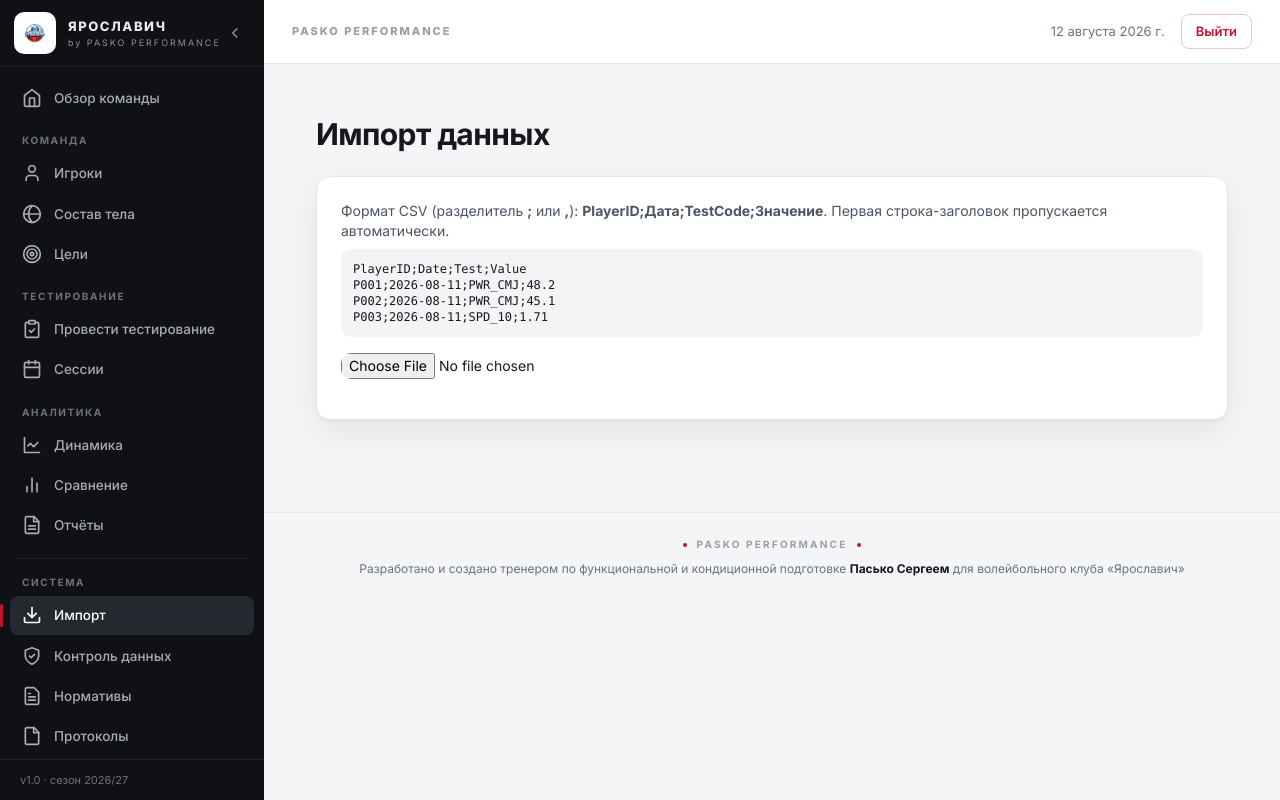
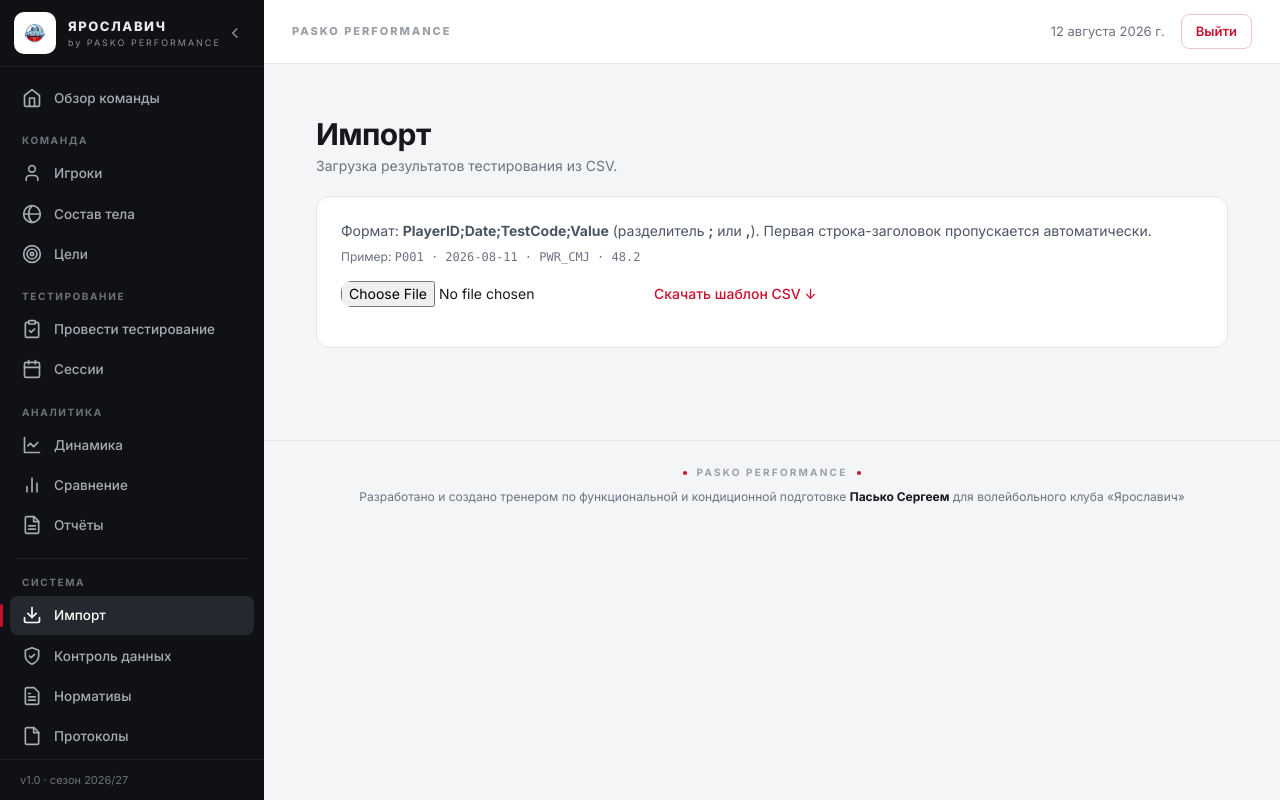
Before and after one commit to PaskoS55/YAROSLAVICH_PERFORMANCE, a Next.js app in the folder apps/web/: page /import in a window 1280 px wide. Built offline with nearby package versions, Linux system fonts and the light colour scheme.

Commit message:
import: template download, preserve malformed rows, color-coded results, overflow-x-auto

```diff
--- /dev/null
+++ b/apps/web/app/api/import-template/route.ts
@@ -0,0 +1,13 @@
+export async function GET() {
+  const template = `PlayerID;Date;TestCode;Value
+P001;2026-08-11;PWR_CMJ;48.2
+P002;2026-08-11;PWR_CMJ;45.1
+P003;2026-08-11;SPD_10;1.71`;
+
+  return new Response(template, {
+    headers: {
+      'Content-Type': 'text/csv; charset=utf-8',
+      'Content-Disposition': 'attachment; filename="import-template.csv"',
+    },
+  });
+}
--- a/apps/web/app/import/import-form.tsx
+++ b/apps/web/app/import/import-form.tsx
@@ -9,7 +9,7 @@ export default function ImportForm() {
   const [rows, setRows] = useState<Parsed[]>([]);
   const [fileName, setFileName] = useState('');
   const [busy, setBusy] = useState(false);
-  const [result, setResult] = useState('');
+  const [result, setResult] = useState<{ ok: number; errors: string[] } | null>(null);
 
   function parse(text: string): Parsed[] {
     const lines = text.split(/\r?\n/).filter((l) => l.trim() !== '');
@@ -18,9 +18,21 @@ export default function ImportForm() {
     const parsed: Parsed[] = [];
     lines.forEach((line, idx) => {
       const cells = line.split(delim).map((c) => c.trim());
-      if (cells.length < 4) return;
+      if (cells.length < 4) {
+        parsed.push({
+          line: idx + 1,
+          playerCode: cells[0] || '',
+          date: cells[1] || '',
+          testCode: cells[2] || '',
+          value: 0,
+          valid: false,
+          problem: 'Недостаточно колонок: ожидается 4',
+        });
+        return;
+      }
       const [playerCode, date, testCode, valueStr] = cells;
       const value = Number(valueStr.replace(',', '.'));
+      // Пропускаем заголовок (первая строка, если значение не число)
       if (idx === 0 && Number.isNaN(value)) return;
       const problems: string[] = [];
       if (!/^\d{4}-\d{2}-\d{2}$/.test(date))
@@ -46,7 +58,7 @@ export default function ImportForm() {
     const reader = new FileReader();
     reader.onload = () => {
       setRows(parse(String(reader.result ?? '')));
-      setResult('');
+      setResult(null);
     };
     reader.readAsText(f, 'utf-8');
   }
@@ -63,27 +75,43 @@ export default function ImportForm() {
         value,
       }))
     );
-    setResult(
-      `Импортировано: ${res.ok}. Ошибок: ${res.errors.length}` +
-        (res.errors.length ? ' — ' + res.errors.slice(0, 5).join(' | ') : '')
-    );
+    setResult(res);
     setBusy(false);
   }
 
   const validCount = rows.filter((r) => r.valid).length;
 
+  const resultColor = result
+    ? result.ok === 0
+      ? 'bg-red-50 text-red-800 border-red-200'
+      : result.errors.length > 0
+        ? 'bg-amber-50 text-amber-800 border-amber-200'
+        : 'bg-green-50 text-green-800 border-green-200'
+    : '';
+
   return (
     <div>
-      <input type="file" accept=".csv,.txt" onChange={onFile} className="mb-4 text-sm" />
+      <div className="mb-4 flex flex-wrap items-center gap-3">
+        <input type="file" accept=".csv,.txt" onChange={onFile} className="text-sm" />
+        <a
+          href="/api/import-template"
+          className="text-sm font-medium hover:underline"
+          style={{ color: 'var(--red)' }}
+        >
+          Скачать шаблон CSV ↓
+        </a>
+      </div>
       {fileName && (
-        <div className="mb-4 text-sm text-gray-600">
-          Файл: <b>{fileName}</b> · строк: {rows.length} · готово к импорту:{' '}
-          <b className={validCount ? 'text-green-700' : 'text-red-700'}>{validCount}</b>
+        <div className="mb-4 rounded-lg border border-gray-200 bg-gray-50 p-3 text-sm text-gray-600">
+          Файл: <b>{fileName}</b> · строк: {rows.length} · формат корректен:{' '}
+          <b className={validCount ? 'text-green-700' : 'text-red-700'}>{validCount}</b>{' '}
+          <span className="text-xs text-gray-400">(серверная проверка при импорте)</span>
         </div>
       )}
 
       {rows.length > 0 && (
-        <table className="mb-4 min-w-full text-sm">
+        <div className="mb-4 overflow-x-auto">
+          <table className="min-w-full text-sm">
             <thead>
               <tr className="border-b text-left text-gray-500">
                 <th className="py-1 pr-4">Строка</th>
@@ -101,10 +129,10 @@ export default function ImportForm() {
                   <td className="py-1 pr-4 font-mono">{r.playerCode}</td>
                   <td className="py-1 pr-4">{r.date}</td>
                   <td className="py-1 pr-4 font-mono">{r.testCode}</td>
-                <td className="py-1 pr-4 font-mono">{r.value}</td>
+                  <td className="py-1 pr-4 font-mono">{r.value || '—'}</td>
                   <td className="py-1">
                     {r.valid ? (
-                    <span className="text-green-700">✓</span>
+                      <span className="text-gray-600">Готово</span>
                     ) : (
                       <span className="text-xs text-red-600">{r.problem}</span>
                     )}
@@ -113,18 +141,35 @@ export default function ImportForm() {
               ))}
             </tbody>
           </table>
+        </div>
       )}
 
       {rows.length > 0 && (
-        <div className="flex items-center gap-4">
+        <div className="space-y-3">
           <button
             onClick={onImport}
             disabled={busy || validCount === 0}
-            className="rounded bg-blue-600 px-4 py-2 text-white hover:bg-blue-700 disabled:opacity-50"
+            className="btn-primary disabled:bg-gray-200 disabled:text-gray-400"
           >
             {busy ? 'Импорт…' : `Импортировать ${validCount} строк`}
           </button>
-          {result && <span className="text-sm text-green-700">{result}</span>}
+          {result && (
+            <div className={`rounded-lg border p-4 ${resultColor}`}>
+              <div className="font-semibold">
+                Импортировано: {result.ok}. Ошибок: {result.errors.length}
+              </div>
+              {result.errors.length > 0 && (
+                <ul className="mt-2 list-disc space-y-1 pl-5 text-xs">
+                  {result.errors.slice(0, 10).map((e, i) => (
+                    <li key={i}>{e}</li>
+                  ))}
+                  {result.errors.length > 10 && (
+                    <li className="text-gray-500">…и ещё {result.errors.length - 10}</li>
+                  )}
+                </ul>
+              )}
+            </div>
+          )}
         </div>
       )}
     </div>
--- a/apps/web/app/import/page.tsx
+++ b/apps/web/app/import/page.tsx
@@ -2,20 +2,23 @@ import ImportForm from './import-form';
 
 export default function ImportPage() {
   return (
-    <div className="space-y-6 p-6">
-      <h1 className="text-3xl font-bold">Импорт данных</h1>
-      <div className="rounded-lg bg-white p-6 shadow">
-        <p className="mb-2 text-sm text-gray-600">
-          Формат CSV (разделитель <b>;</b> или <b>,</b>):{' '}
-          <b>PlayerID;Дата;TestCode;Значение</b>. Первая строка-заголовок пропускается
-          автоматически.
+    <div className="space-y-5 p-6">
+      <div>
+        <h1 className="text-3xl font-bold">Импорт</h1>
+        <p className="mt-1 text-sm text-gray-500">
+          Загрузка результатов тестирования из CSV.
         </p>
-        <pre className="mb-4 rounded bg-gray-100 p-3 text-xs">
-{`PlayerID;Date;Test;Value
-P001;2026-08-11;PWR_CMJ;48.2
-P002;2026-08-11;PWR_CMJ;45.1
-P003;2026-08-11;SPD_10;1.71`}
-        </pre>
+      </div>
+      <div className="rounded-lg border border-gray-200 bg-white p-6">
+        <div className="mb-4 text-sm text-gray-600">
+          <p className="mb-2">
+            Формат: <b>PlayerID;Date;TestCode;Value</b> (разделитель <b>;</b> или <b>,</b>).
+            Первая строка-заголовок пропускается автоматически.
+          </p>
+          <p className="text-xs text-gray-500">
+            Пример: <code className="font-mono">P001 · 2026-08-11 · PWR_CMJ · 48.2</code>
+          </p>
+        </div>
         <ImportForm />
       </div>
     </div>
```
Lines whose indentation alone changed are shown as unchanged.
